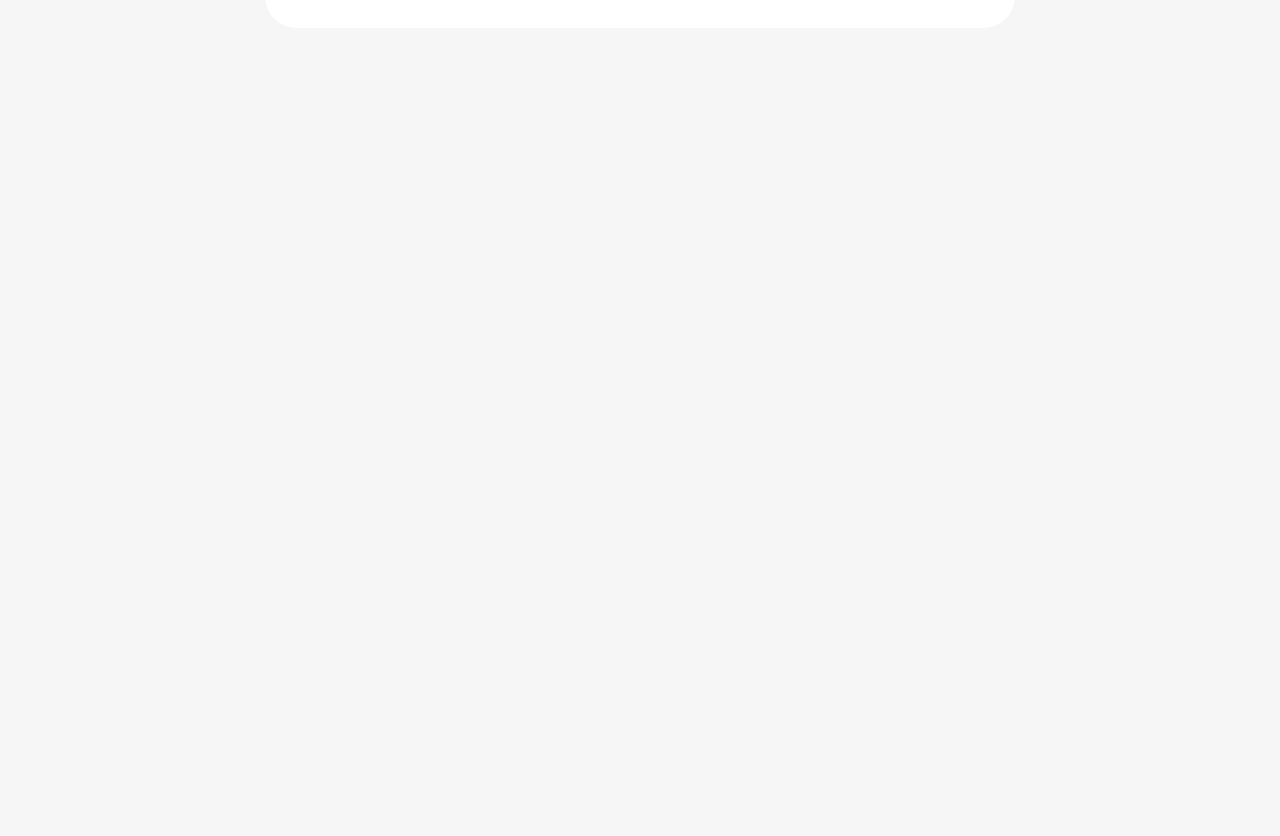
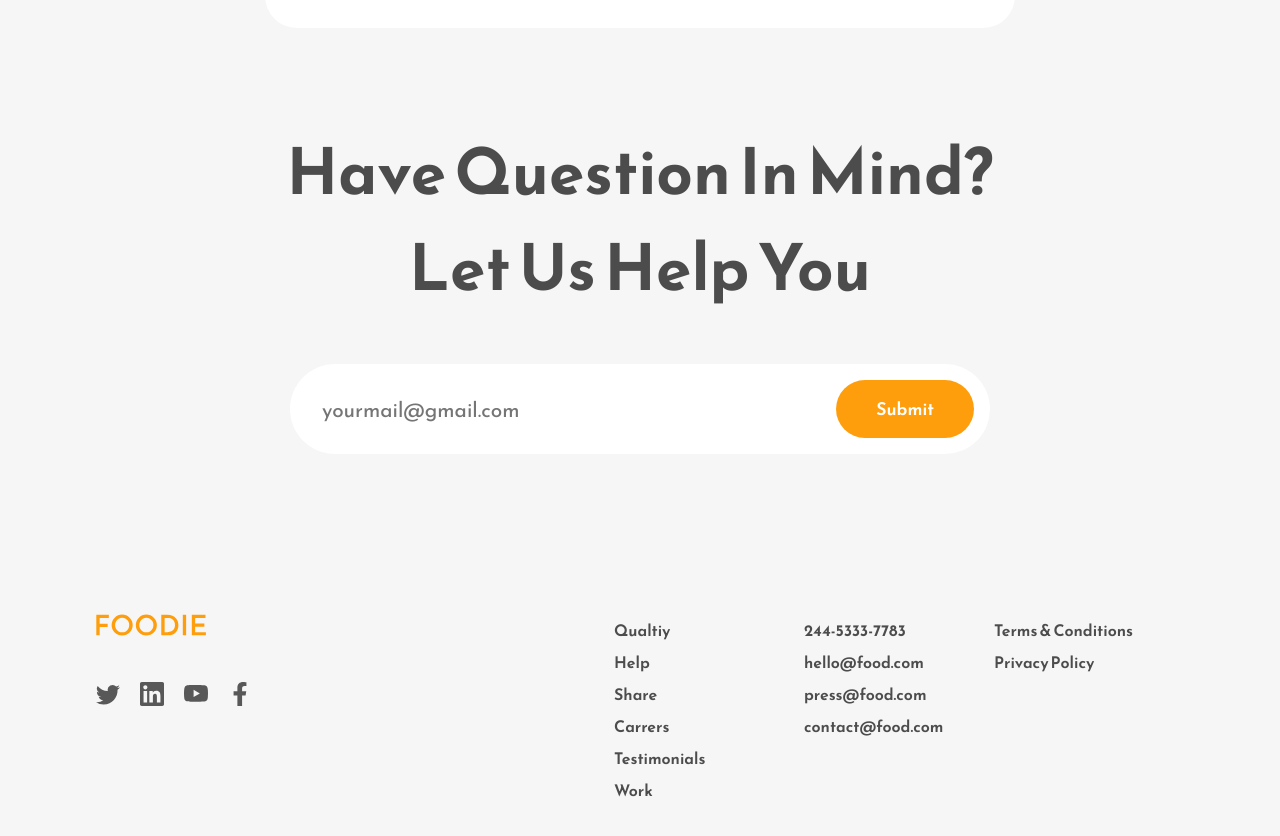
Before and after one commit to zengyifei327/React-restaurant, a React (Create React App) app: page / in a window 1280 px wide. Shown: the part 3607-4443 px from the top of the page. Before the commit the page ends 3667 px from the top, so only its background shows below. Built offline with nearby package versions, Linux system fonts and the light colour scheme.

Commit message:
Add footer section

```diff
--- a/src/App.js
+++ b/src/App.js
@@ -3,6 +3,8 @@ import Home from './Components/Home';
 import About from './Components/About'
 import Work from './Components/Work';
 import Testimonial from './Components/Testimonial';
+import Contact from './Components/Contact';
+import Footer from './Components/Footer';
 
 function App() {
   return (
@@ -11,6 +13,8 @@ function App() {
       <About />
       <Work />
       <Testimonial />
+      <Contact />
+      <Footer />
     </div>
   );
 }
--- /dev/null
+++ b/src/Components/Contact.js
@@ -0,0 +1,16 @@
+import React from 'react'
+
+const Contact = () => {
+    return (
+        <div className="contact-page-wrapper">
+            <h1 className="primary-heading">Have Question In Mind?</h1>
+            <h1 className="primary-heading">Let Us Help You</h1>
+            <div className="contact-form-container">
+                <input type="text" placeholder="yourmail@gmail.com" />
+                <button className="secondary-button">Submit</button>
+            </div>
+        </div>
+    )
+}
+
+export default Contact
--- /dev/null
+++ b/src/Components/Footer.js
@@ -0,0 +1,46 @@
+import React from 'react'
+import Logo from "../Assets/Logo.svg";
+import { BsTwitter } from "react-icons/bs";
+import { SiLinkedin } from "react-icons/si";
+import { BsYoutube } from "react-icons/bs";
+import { FaFacebookF } from "react-icons/fa";
+
+const Footer = () => {
+    return (
+        <div className="footer-wrapper">
+            <div className="footer-section-one">
+                <div className="footer-logo-container">
+                    <img src={Logo} alt="" />
+                </div>
+                <div className="footer-icons">
+                    <BsTwitter />
+                    <SiLinkedin />
+                    <BsYoutube />
+                    <FaFacebookF />
+                </div>
+            </div>
+            <div className="footer-section-two">
+                <div className="footer-section-columns">
+                    <span>Qualtiy</span>
+                    <span>Help</span>
+                    <span>Share</span>
+                    <span>Carrers</span>
+                    <span>Testimonials</span>
+                    <span>Work</span>
+                </div>
+                <div className="footer-section-columns">
+                    <span>244-5333-7783</span>
+                    <span>hello@food.com</span>
+                    <span>press@food.com</span>
+                    <span>contact@food.com</span>
+                </div>
+                <div className="footer-section-columns">
+                    <span>Terms & Conditions</span>
+                    <span>Privacy Policy</span>
+                </div>
+            </div>
+        </div>
+    )
+}
+
+export default Footer
```
